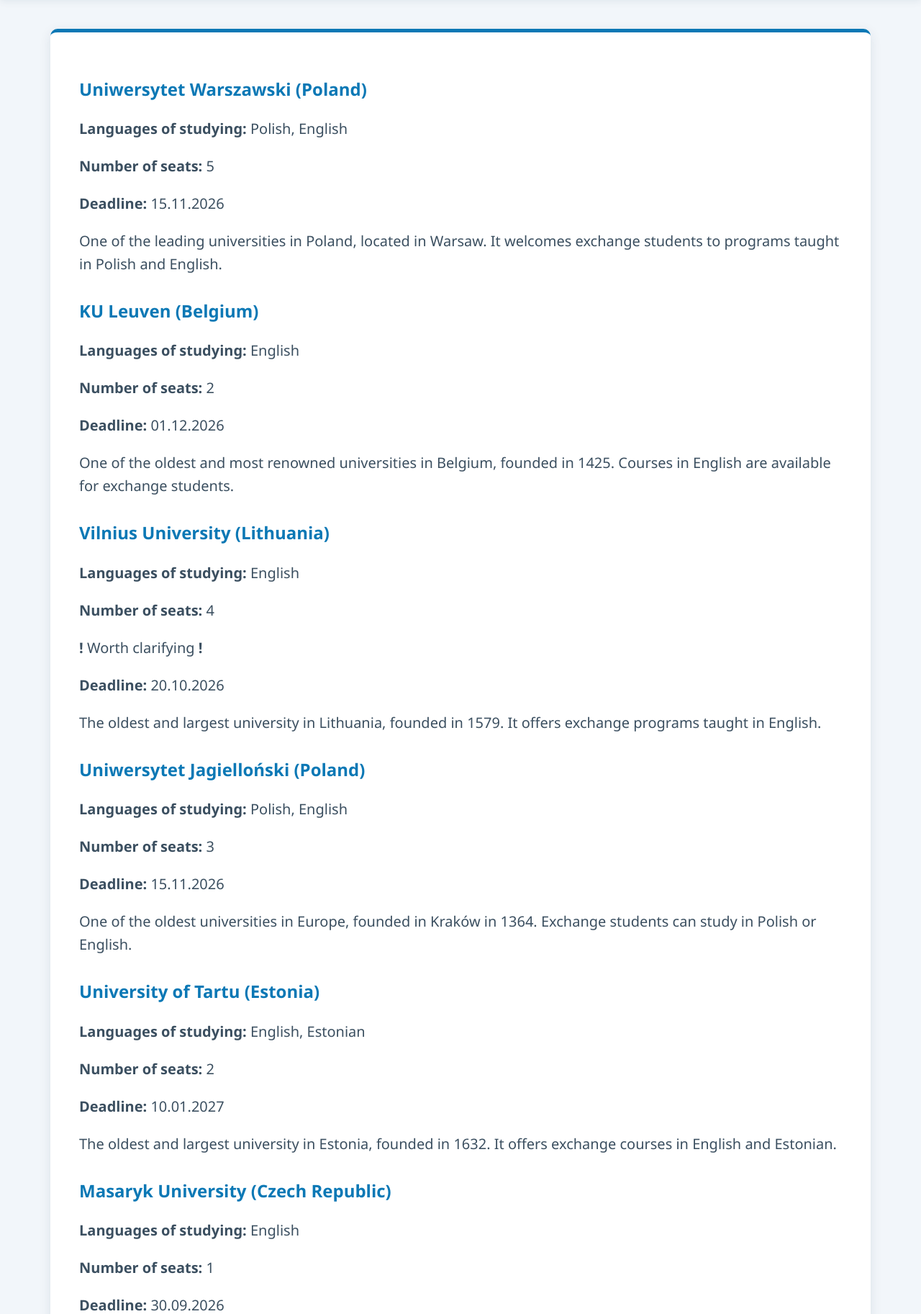
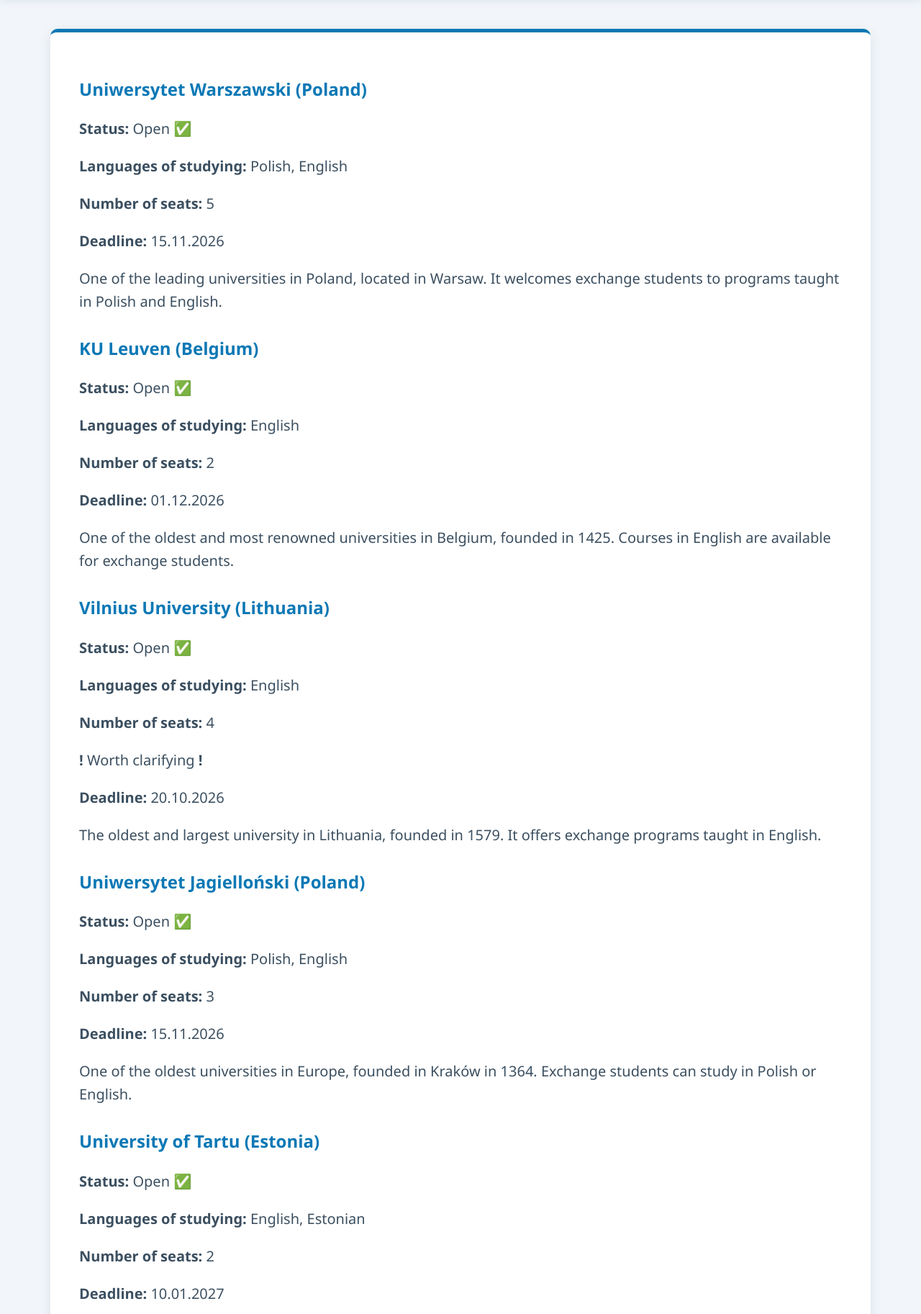
Before and after one commit to Juli-s07/faculty-of-humanities, a Django app: page /exchange_programs/ in a window 1280 px wide. Shown: the part 101-1926 px from the top of the page at 72% size. Run offline with Django 5.2, Linux system fonts and the light colour scheme; data comes from the database, SQL or seed files in the repository.

Commit message:
feat: display status for ExchangeProgram

```diff
--- a/humanities/models.py
+++ b/humanities/models.py
@@ -1,5 +1,5 @@
 from django.db import models
-
+from django.utils import timezone
 
 # Create your models here.
 
@@ -59,3 +59,7 @@
 
     def __str__(self):
         return f"{self.university_name} {self.country}"
+
+    @property
+    def is_open(self):
+        return self.deadline >= timezone.localdate()
--- a/humanities/templates/humanities/exchange_programs.html
+++ b/humanities/templates/humanities/exchange_programs.html
@@ -5,6 +5,9 @@
         {% for exchange_program in exchange_programs %}
             <div class="item-card">
                 <h2>{{ exchange_program.university_name }} ({{ exchange_program.country }})</h2>
+                <p><strong>Status: </strong>
+                    {% if exchange_program.is_open %}Open ✅{% else %}Closed ❌{% endif %}
+                </p>
                 <p><strong>Languages of studying: </strong>{{ exchange_program.languages }}</p>
                 <p><strong>Number of seats: </strong>{{ exchange_program.seats_count }}</p>
                 {% if exchange_program.seats_note %}
```
